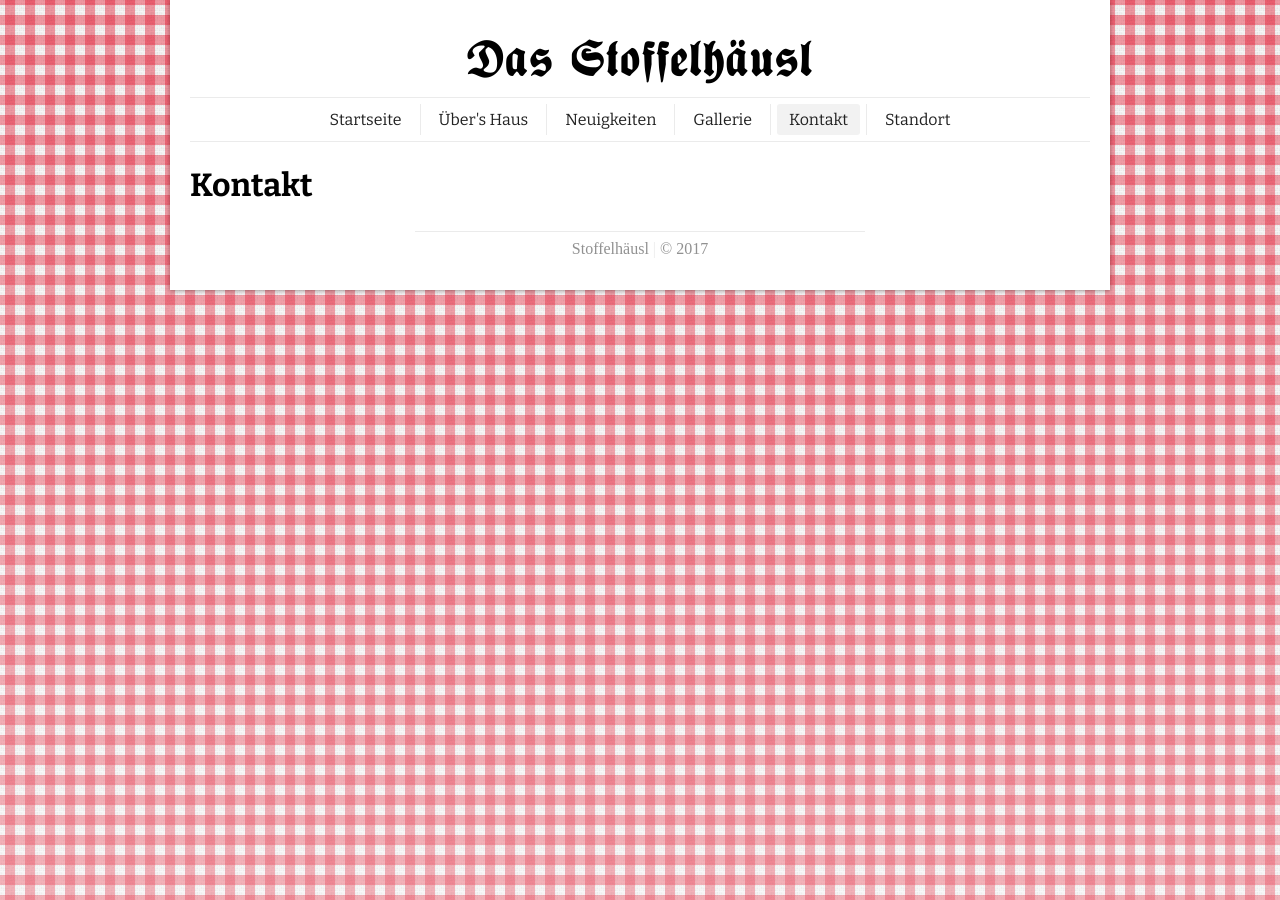
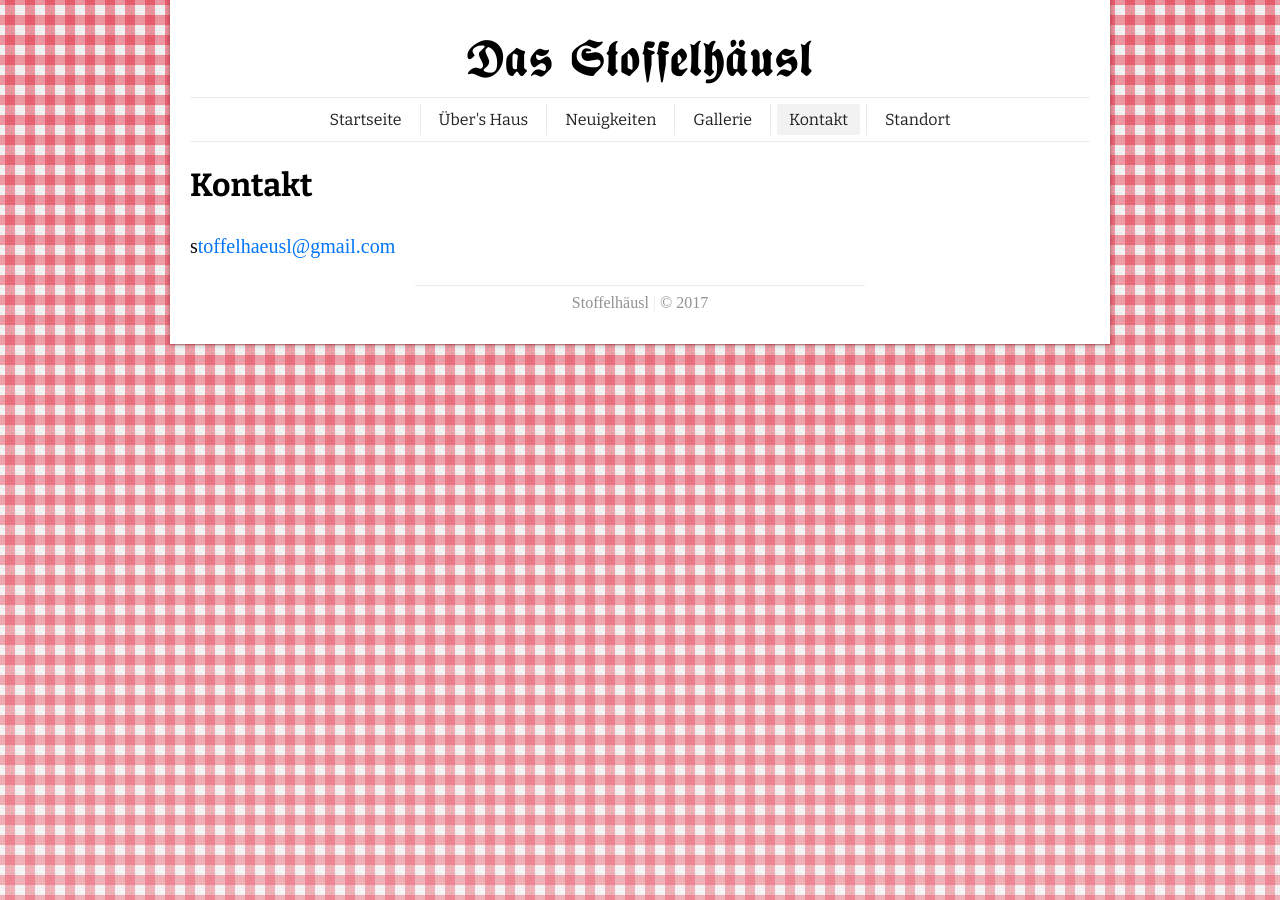
Before and after one commit to stoffelhaeusl/stoffelhaeusl.github.io, a Jekyll site: the page built from kontakt.md, in a window 1280 px wide. Built offline with Jekyll 4.4.1, drawn with Linux system fonts in a browser that asks for light colours; some web fonts are replaced.

Commit message:
Add email to `kontakt` page.

```diff
--- a/kontakt.md
+++ b/kontakt.md
@@ -3,3 +3,5 @@ layout: page
 title: Kontakt
 permalink: /kontakt
 ---
+
+[stoffelhaeusl@gmail.com](mailto:stoffelhaeusl@gmail.com)
```
